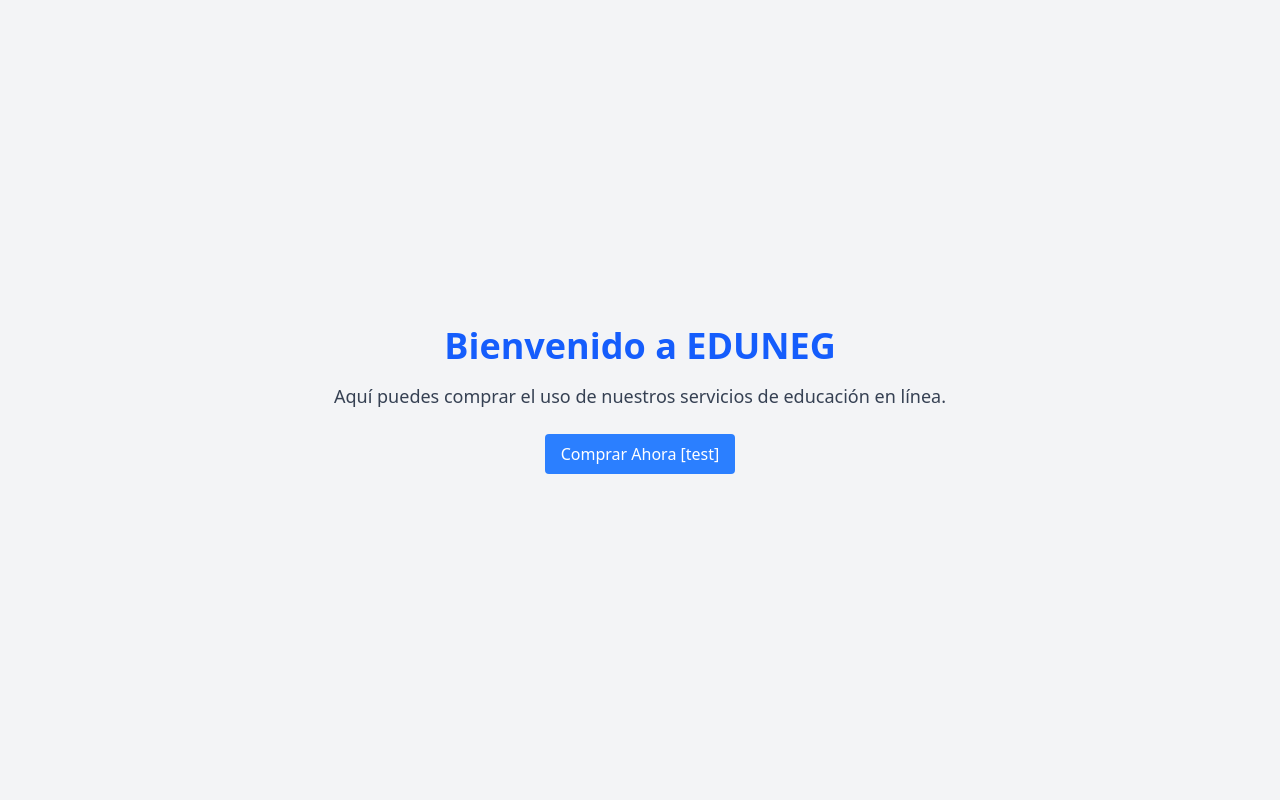
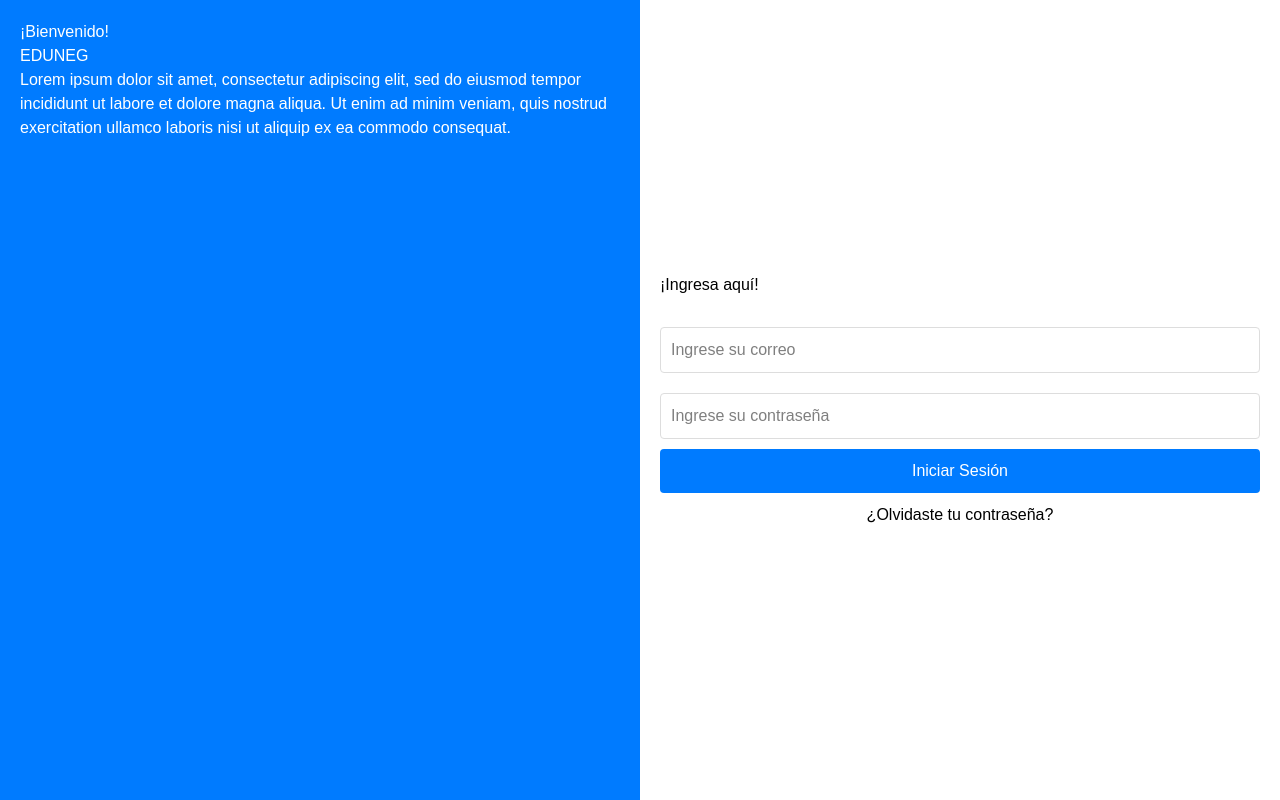
Before and after one commit to Vdiaz127/EDUNEG, a React (Vite) app in the folder Frontend/: page / in a window 1280 px wide. Built offline with nearby package versions, Linux system fonts and the light colour scheme.

Commit message:
Login implementation

```diff
--- a/Frontend/src/App.jsx
+++ b/Frontend/src/App.jsx
@@ -1,5 +1,9 @@
 import { useState } from 'react'
 import { BrowserRouter, Routes, Route } from 'react-router-dom';
+import Login from './components/login/login';
+
+
+
 function App() {
   const [count, setCount] = useState(0)
 
@@ -15,13 +19,7 @@ function App() {
 
   return (
     <div className="flex flex-col items-center justify-center min-h-screen bg-gray-100">
-      <h1 className="text-4xl font-bold text-blue-600 mb-4">Bienvenido a EDUNEG</h1>
-      <p className="text-lg text-gray-700 mb-6">
-        Aquí puedes comprar el uso de nuestros servicios de educación en línea.
-      </p>
-      <button className="px-4 py-2 bg-blue-500 text-white rounded hover:bg-blue-600 transition">
-        Comprar Ahora [test]
-      </button>
+      <Login/>
     </div>
   );
 }
--- /dev/null
+++ b/Frontend/src/components/login/Login.css
@@ -0,0 +1,65 @@
+/* src/components/Login.css */
+
+body {
+    margin: 0;
+    font-family: Arial, sans-serif;
+  }
+
+  .login-container {
+    display: flex;
+    height: 100vh; /* Full height */
+  }
+
+  .login-left {
+    background-color: #007bff; /* Blue background */
+    color: white;
+    padding: 20px;
+    flex: 1; /* This section takes up 50% of the width */
+  }
+
+  .login-right {
+    background-color: white; /* White background */
+    color: black;
+    padding: 20px;
+    flex: 1; /* This section takes up 50% of the width */
+    display: flex;
+    flex-direction: column;
+    justify-content: center; /* Center the content */
+  }
+
+  .login-form {
+    display: flex;
+    flex-direction: column;
+    margin-top: 20px; /* Add some space from the title */
+  }
+
+  .login-form input {
+    padding: 10px;
+    margin: 10px 0; /* Space between inputs */
+    border: 1px solid #ddd;
+    border-radius: 4px;
+  }
+
+  .login-form button {
+    background-color: #007bff; /* Blue button */
+    color: white;
+    padding: 10px;
+    border: none;
+    border-radius: 4px;
+    cursor: pointer; /* Pointer cursor on hover */
+  }
+
+  .login-form button:hover {
+    background-color: #0056b3; /* Darker blue on hover */
+  }
+
+  .forgot-password {
+    margin-top: 10px;
+    text-align: center; /* Center the text */
+  }
+
+  .error {
+    color: red;
+    font-size: 0.875rem;
+    margin-top: 0.25rem;
+  }
--- /dev/null
+++ b/Frontend/src/components/login/Login.jsx
@@ -0,0 +1,114 @@
+import React, { useState } from 'react';
+import './Login.css';
+
+
+const Login = () => {
+  const [email, setEmail] = useState('');
+  const [password, setPassword] = useState('');
+  const [errors, setErrors] = useState({});
+
+  // Función para manejar el envío del formulario
+  const handleSubmit = async (e) => {
+    e.preventDefault();
+
+    // Validar campos
+    const validationErrors = validateForm();
+    if (Object.keys(validationErrors).length > 0) {
+      setErrors(validationErrors);
+      return;
+    }
+
+    try {
+      // Hacer la solicitud al backend
+      const response = await fetch("http://localhost:5000/api/auth/login", {
+        method: 'POST',
+        headers: {
+          'Content-Type': 'application/json',
+        },
+        body: JSON.stringify({ email, password }),
+      });
+
+      const data = await response.json();
+
+      if (response.ok) {
+        // Guardar el token en localStorage
+        localStorage.setItem('token', data.token);
+        console.log('Login exitoso. Token:', data.token);
+
+        // Redirigir al usuario a la página principal (puedes usar React Router)
+        window.location.href = '/'; // Cambia esto según tu ruta de inicio
+      } else {
+        // Mostrar errores del backend
+        setErrors({ backend: data.msg || 'Error en el servidor' });
+      }
+    } catch (err) {
+      console.error('Error en la solicitud:', err);
+      setErrors({ backend: 'Error en la conexión con el servidor' });
+    }
+  };
+
+  // Función para validar el formulario
+  const validateForm = () => {
+    const errors = {};
+
+    if (!email) {
+      errors.email = 'El correo electrónico es requerido.';
+    } else if (!/\S+@\S+\.\S+/.test(email)) {
+      errors.email = 'El correo electrónico no es válido.';
+    }
+
+    if (!password) {
+      errors.password = 'La contraseña es requerida.';
+    } else if (password.length < 6) {
+      errors.password = 'La contraseña debe tener al menos 6 caracteres.';
+    }
+
+    return errors;
+  };
+
+  return (
+    <div className="login-container">
+      <div className="login-left">
+        <h1>¡Bienvenido!</h1>
+        <h2>EDUNEG</h2>
+        <p>
+          Lorem ipsum dolor sit amet, consectetur adipiscing elit, sed do eiusmod tempor
+          incididunt ut labore et dolore magna aliqua. Ut enim ad minim veniam, quis nostrud
+          exercitation ullamco laboris nisi ut aliquip ex ea commodo consequat.
+        </p>
+      </div>
+      <div className="login-right">
+        <h2>¡Ingresa aquí!</h2>
+        <form className="login-form" onSubmit={handleSubmit}>
+          <input
+            type="email"
+            placeholder="Ingrese su correo"
+            value={email}
+            onChange={(e) => setEmail(e.target.value)}
+            required
+          />
+          {errors.email && <p className="error">{errors.email}</p>}
+
+          <input
+            type="password"
+            placeholder="Ingrese su contraseña"
+            value={password}
+            onChange={(e) => setPassword(e.target.value)}
+            required
+          />
+          {errors.password && <p className="error">{errors.password}</p>}
+
+          <button type="submit">Iniciar Sesión</button>
+        </form>
+
+        {errors.backend && <p className="error">{errors.backend}</p>}
+
+        <p className="forgot-password">
+          ¿Olvidaste tu contraseña?
+        </p>
+      </div>
+    </div>
+  );
+};
+
+export default Login;
--- a/package.json
+++ b/package.json
@@ -3,7 +3,7 @@
   "version": "1.0.0",
   "type": "module",
   "scripts": {
-    "test": "echo \"Error: no test specified\" && exit 1",
+    "test": "nodemon Backend/app.js",
     "dev": "nodemon Backend/app.js && npm run dev --prefix Frontend",
     "build": "npm install && npm install --prefix Frontend && npm run build --prefix Frontend"
   },
```
